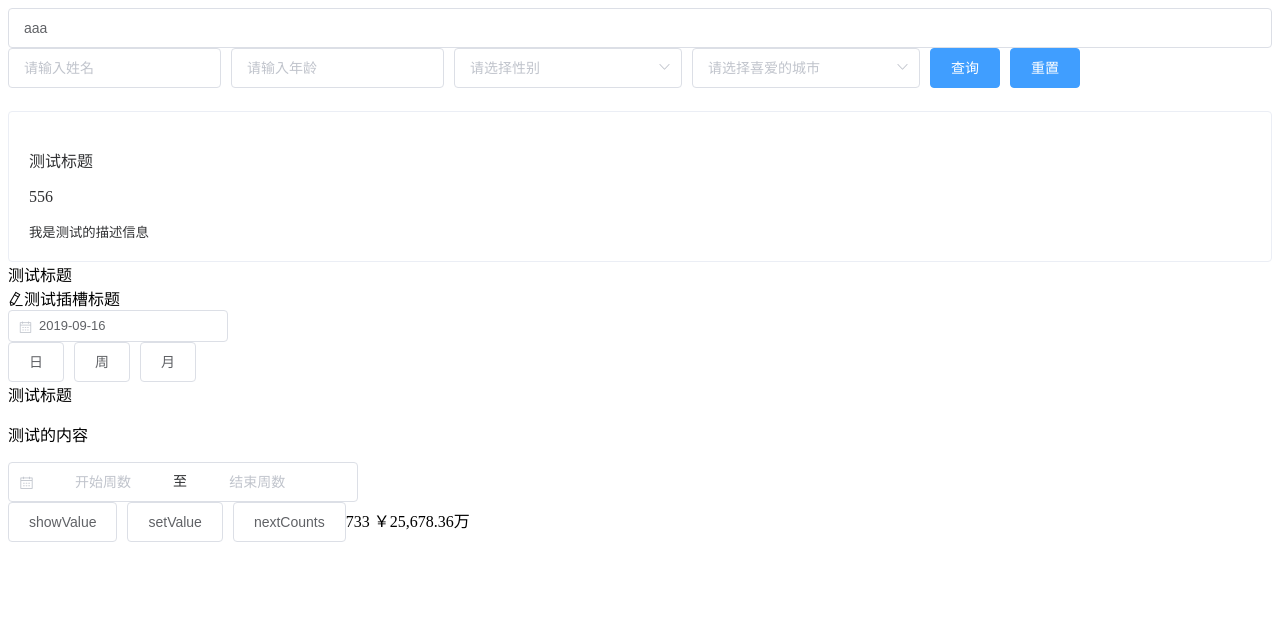
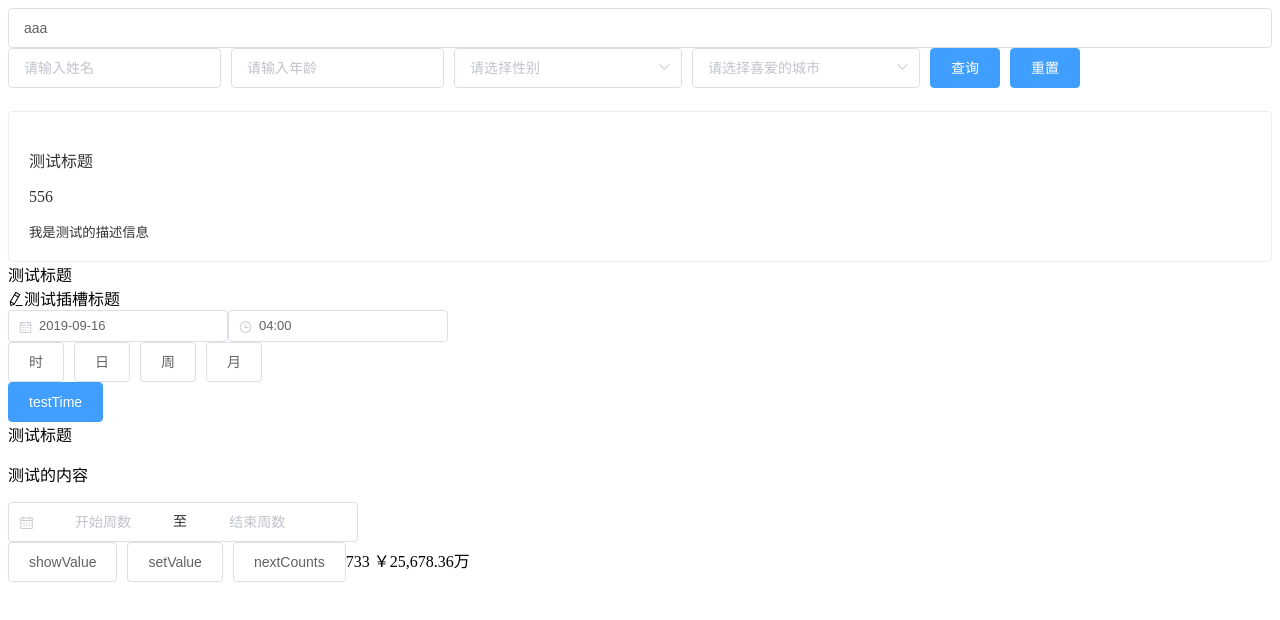
Before and after one commit to yhzzy/yh-ui-components, a Vue app: page / in a window 1280 px wide. Shown: the top 620 px of the page. Built offline with nearby package versions, Linux system fonts and the light colour scheme.

Commit message:
修改时间插件

```diff
--- a/package.json
+++ b/package.json
@@ -3,7 +3,7 @@
   "sideEffects": [
     "*.vue"
   ],
-  "version": "0.7.12",
+  "version": "0.8.0",
   "description": "yh-ui-components",
   "private": false,
   "scripts": {
--- a/src/App.vue
+++ b/src/App.vue
@@ -12,10 +12,14 @@
       <i slot="icon" class="el-icon-edit slot-icon"></i>
     </yh-block-title>
     <yh-switch-datepicker
+      ref="switchDatepicker"
       v-model="timeValue"
+      :hour.sync="hour"
       :element-config="weekConfig"
+      :types="['hour', 'date', 'week', 'month']"
       @change-type="changeType"
     ></yh-switch-datepicker>
+    <el-button type="primary" @click="testTime">testTime</el-button>
     <yh-card shadow="hover">
       <div slot="header">
         <yh-block-title title="测试标题"></yh-block-title>
@@ -133,15 +137,33 @@ export default {
           firstDayOfWeek: 1,
         },
       },
-      timeValue: Date.now(),
+      timeValue: '',
+      hour: '',
+      formatTime: {
+        date: val => this.$moment(val).format('YYYY-MM-DD'),
+        week: val =>
+          this.$moment(val)
+            .endOf('isoWeek')
+            .format('YYYY-MM-DD'),
+        month: val =>
+          this.$moment(val)
+            .endOf('month')
+            .format('YYYY-MM-DD'),
+        hour: val => `${this.$moment(val).format('YYYY-MM-DD')} ${this.hour}`,
+      },
     };
   },
   created() {
     this.mydata['1'] = 'aaa';
     this.mydata.set('2', '111');
-    console.log(this.mydata);
+    this.timeValue = this.$moment(Date.now()).format('YYYY-MM-DD HH:00');
+    this.hour = this.$moment(Date.now()).format('HH:00');
   },
   methods: {
+    testTime() {
+      const vm = this;
+      console.log(vm.timeValue);
+    },
     search(params) {
       const vm = this;
       const { queryParams } = params;
@@ -152,8 +174,21 @@ export default {
     showValue() {
       console.log(this.timeValue);
     },
-    changeType(val) {
-      console.log(val);
+    changeType(type) {
+      const vm = this;
+      console.log(type);
+      console.log(vm.timeValue);
+      console.log(vm.hour);
+      vm.type = type;
+      const timeValueOf = vm.$moment(vm.timeValue).valueOf();
+      const now = Date.now();
+      let time;
+      if ((type === 'date' || type === 'week') && timeValueOf > now) {
+        time = vm.formatTime[type](now);
+      } else {
+        time = vm.formatTime[type](vm.timeValue);
+      }
+      vm.$refs.switchDatepicker.updateVal(time);
     },
     setCounts() {
       const vm = this;
--- a/src/components/SwitchDatepicker/SwitchDatepicker.vue
+++ b/src/components/SwitchDatepicker/SwitchDatepicker.vue
@@ -10,6 +10,19 @@
         @change="changeTime"
       >
       </el-date-picker>
+      <el-time-select
+        v-if="activeType === 'hour'"
+        v-model="hourValue"
+        size="small"
+        :picker-options="{
+          start: '00:00',
+          step: '01:00',
+          end: '23:00',
+        }"
+        placeholder="选择时间"
+        @change="changeHour"
+      >
+      </el-time-select>
     </div>
     <div class="yh-switch-datepicker-type">
       <el-button
@@ -34,6 +47,10 @@ export default {
       type: [String, Number, Date],
       required: true,
     },
+    hour: {
+      type: String,
+      default: '',
+    },
     types: {
       type: Array,
       default: () => {
@@ -50,38 +67,58 @@ export default {
   data() {
     return {
       timeValue: this.value,
+      hourValue: this.hour,
       dateTypes: {
+        hour: {
+          type: 'date',
+          format: 'yyyy-MM-dd',
+          valueFormat: 'yyyy-MM-dd',
+          placeholder: '请选择日期',
+        },
         date: {
           type: 'date',
           format: 'yyyy-MM-dd',
+          valueFormat: 'yyyy-MM-dd',
           placeholder: '请选择日期',
         },
         week: {
           type: 'week',
           format: 'yyyy 第 WW 周',
+          valueFormat: 'yyyy-MM-dd',
           placeholder: '请选择周数',
         },
         month: {
           type: 'month',
           format: 'yyyy-MM',
+          valueFormat: 'yyyy-MM-dd',
           placeholder: '请选择月份',
         },
         year: {
           type: 'year',
           format: 'yyyy',
+          valueFormat: 'yyyy-MM-dd',
           placeholder: '请选择年份',
         },
       },
       btnName: {
+        hour: '时',
         date: '日',
         week: '周',
         month: '月',
         year: '年',
       },
-      activeType: 'date',
+      activeType: this.types[0],
     };
   },
   methods: {
+    changeHour(val) {
+      const vm = this;
+      const { timeValue } = vm;
+      const dateTime = timeValue.split(' ')[0];
+      const currentTime = `${dateTime} ${val}`;
+      vm.$emit('update:hour', val);
+      vm.$emit('input', currentTime);
+    },
     changeType(item) {
       const vm = this;
       if (vm.activeType === item) return;
@@ -90,7 +127,9 @@ export default {
     },
     changeTime() {
       const vm = this;
-      vm.$emit('input', vm.timeValue);
+      const { activeType, timeValue, hourValue } = vm;
+      const currentTime = activeType !== 'hour' ? timeValue : `${timeValue} ${hourValue}`;
+      vm.$emit('input', currentTime);
     },
     updateVal(val) {
       const vm = this;
--- a/src/main.js
+++ b/src/main.js
@@ -1,5 +1,6 @@
 import Vue from 'vue';
 import ElementUI from 'element-ui';
+import moment from 'moment';
 import App from './App.vue';
 import YhUI from './index';
 import 'element-ui/lib/theme-chalk/index.css';
@@ -7,6 +8,8 @@ import 'element-ui/lib/theme-chalk/index.css';
 Vue.use(ElementUI);
 Vue.use(YhUI);
 
+Vue.prototype.$moment = moment;
+
 new Vue({
   render: h => h(App),
 }).$mount('#app');
```
Also changed, not shown: 1 other file (tests, documents, lock files or other folders).
